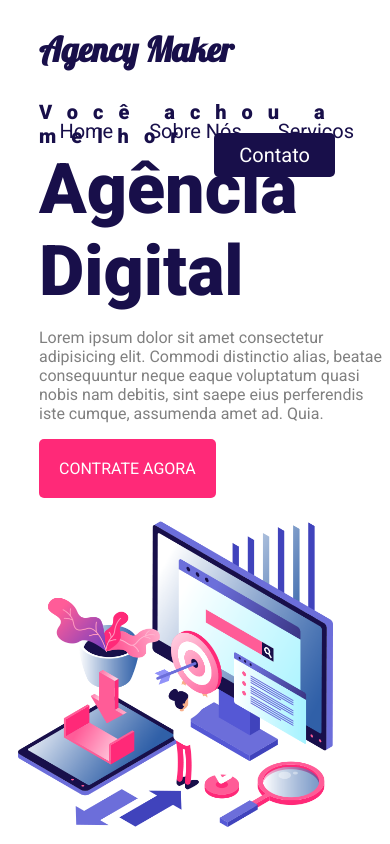
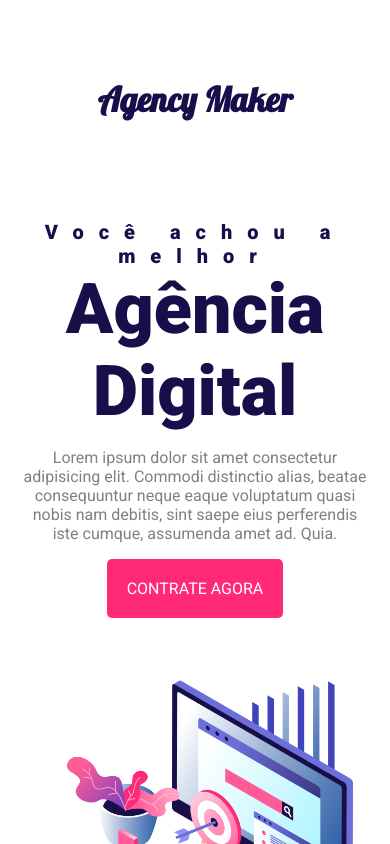
Before and after one commit to sandrorogeriomarques/agency-maker, a plain HTML site: page index.html in a window 390 px wide. Shown: the top 844 px of the page. Drawn offline with Linux system fonts and the light colour scheme.

Commit message:
Acrescentado modo responsivo, e folha de estilo CSS

```diff
--- /dev/null
+++ b/css/responsivo.css
@@ -0,0 +1,29 @@
+@media screen and (max-width:1005px) {
+    .navbar {
+        position: relative;
+    }
+    .menu {
+        display: none;
+    }
+    .logo {
+        margin: 0;
+        text-align: center;
+        padding-top: 50px;
+    }
+    .headline {
+        flex:100%;
+        margin: 5%;
+        text-align: center;
+    }
+    .headline p{
+        text-align:center;
+    }
+    .img-headline{
+        flex:100%;
+        margin:5%;
+        text-align:center;
+    }
+    .card{
+        width:100%;
+    }
+}
--- a/index.html
+++ b/index.html
@@ -7,6 +7,7 @@
     <meta name="description" content="Modelo agência simples">
     <meta name="Keyords" content="HTML, CSS ">
     <link rel="stylesheet" href="css/estilo.css">
+    <link rel="stylesheet" href="css/responsivo.css">
     <title>Agency Maker</title>
 </head>
 
```
